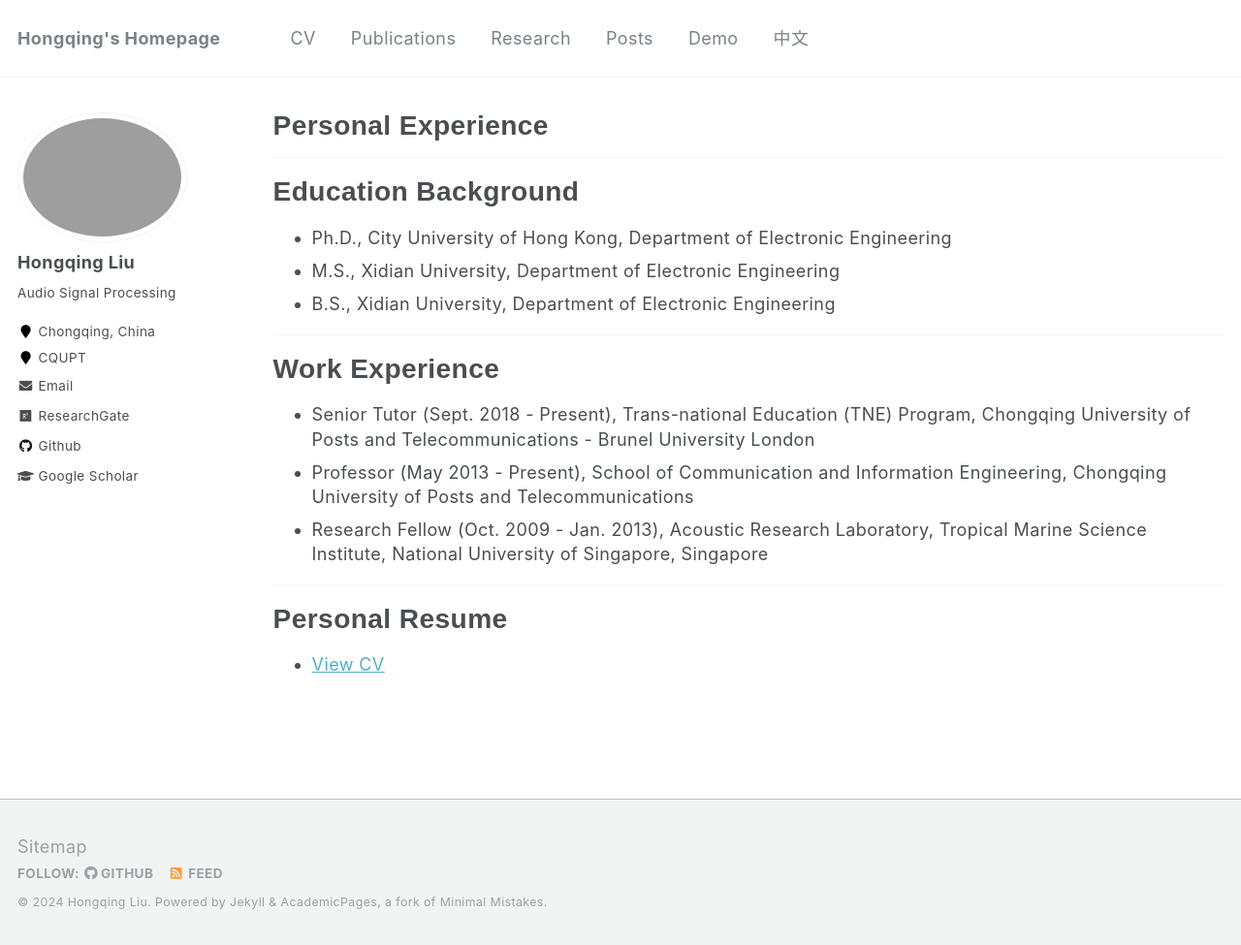
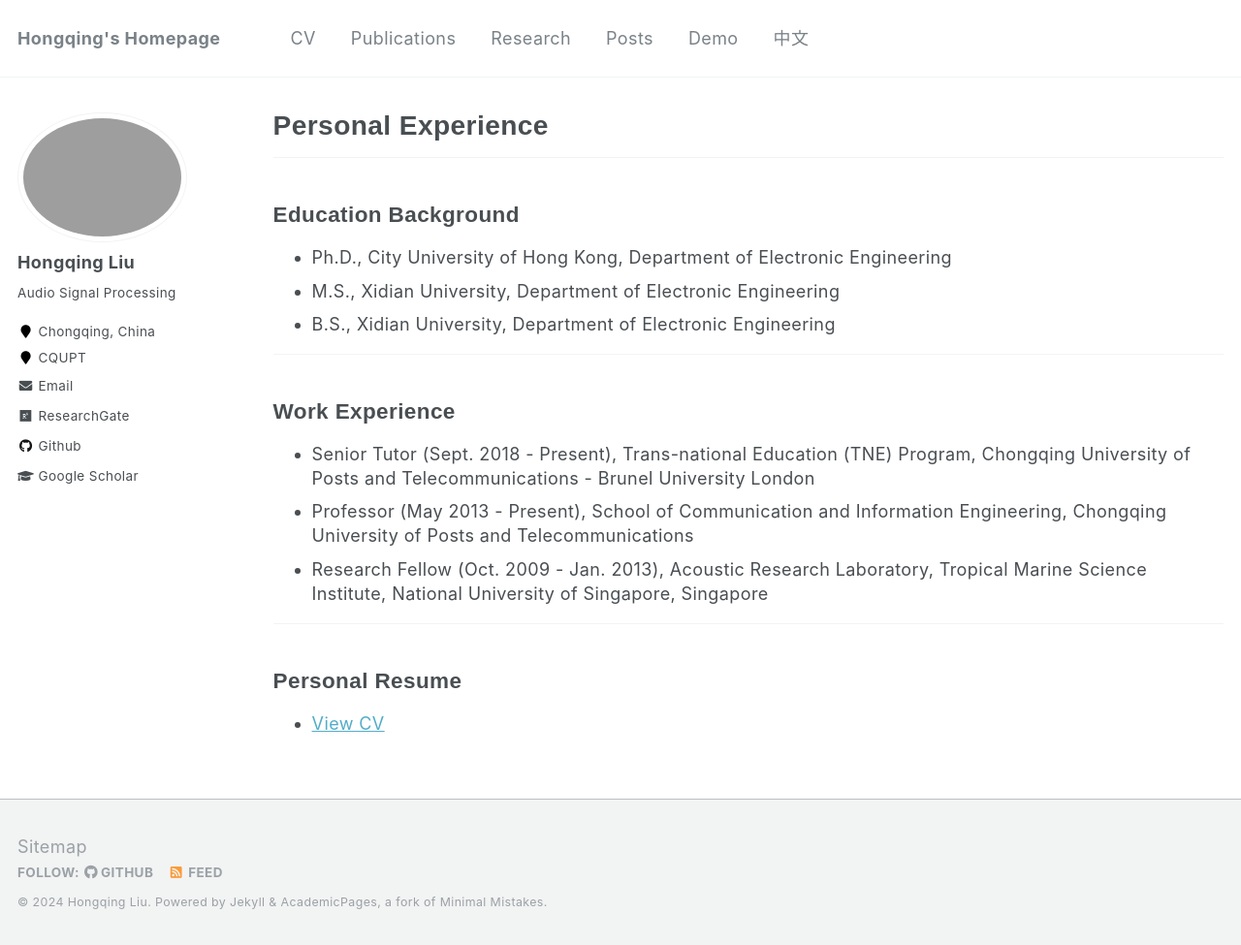
Before and after one commit to hong-qing-liu/english-hong-qing-liu.github.io, a Jekyll site: the page built from _pages/cv.md, in a window 1280 px wide and 975 px high. Shown: the whole window at 97% size. Built offline with Jekyll 4.4.1, drawn with Linux system fonts in a browser that asks for light colours.

Commit message:
Update cv.md

```diff
--- a/_pages/cv.md
+++ b/_pages/cv.md
@@ -8,18 +8,18 @@
 ---
 
 - - -
-# Education Background
+## Education Background
   - Ph.D., City University of Hong Kong, Department of Electronic Engineering
   - M.S., Xidian University, Department of Electronic Engineering
   - B.S., Xidian University, Department of Electronic Engineering
 
-<hr>
 
-# Work Experience
+---
+## Work Experience
  - Senior Tutor (Sept. 2018 - Present), Trans-national Education (TNE) Program, Chongqing University of Posts and Telecommunications - Brunel University London
  - Professor (May 2013 - Present), School of Communication and Information Engineering, Chongqing University of Posts and Telecommunications
  - Research Fellow (Oct. 2009 - Jan. 2013), Acoustic Research Laboratory, Tropical Marine Science Institute, National University of Singapore, Singapore
 
 - - -
-# Personal Resume
+## Personal Resume
  - <a href="../files/resume.pdf">View CV</a>
```
